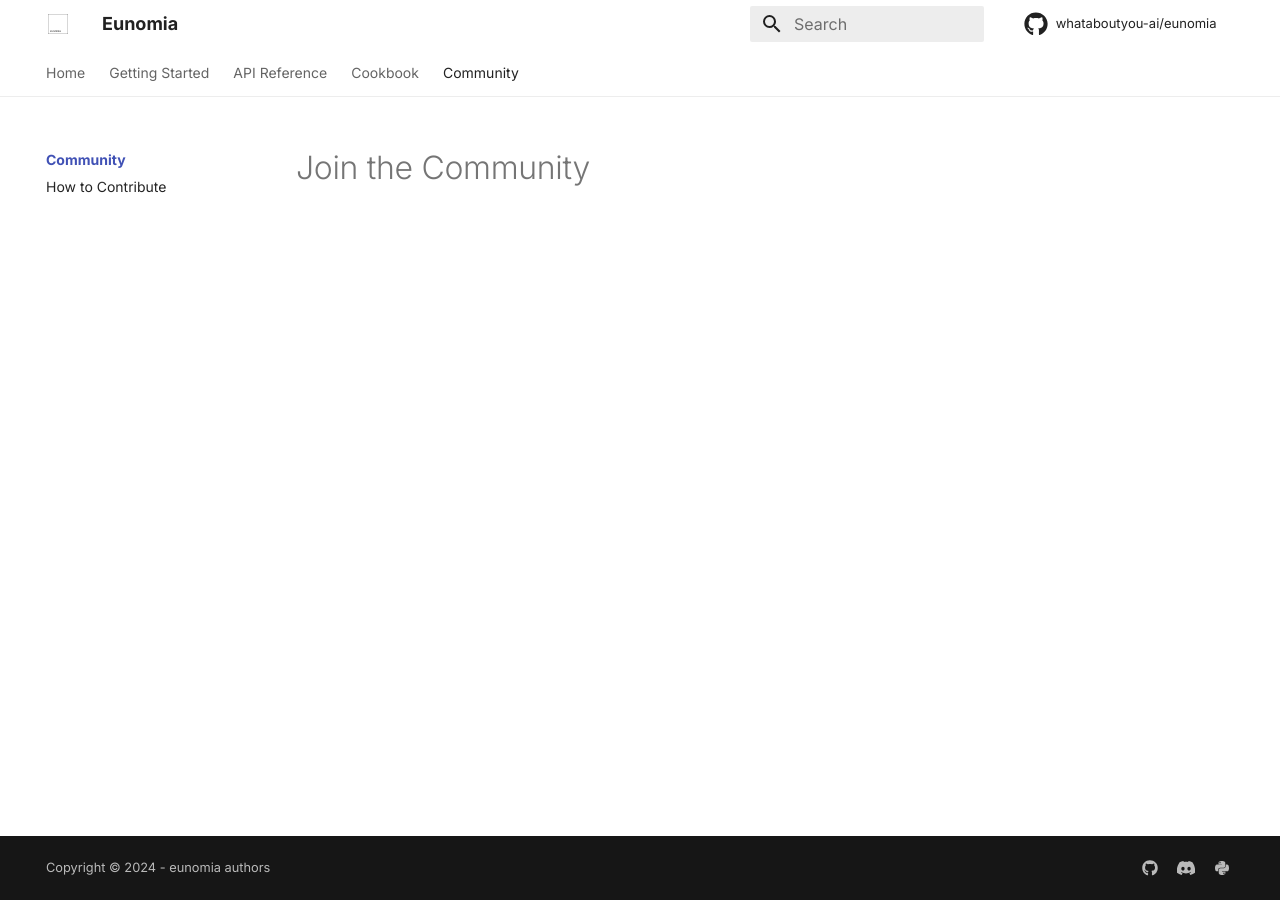
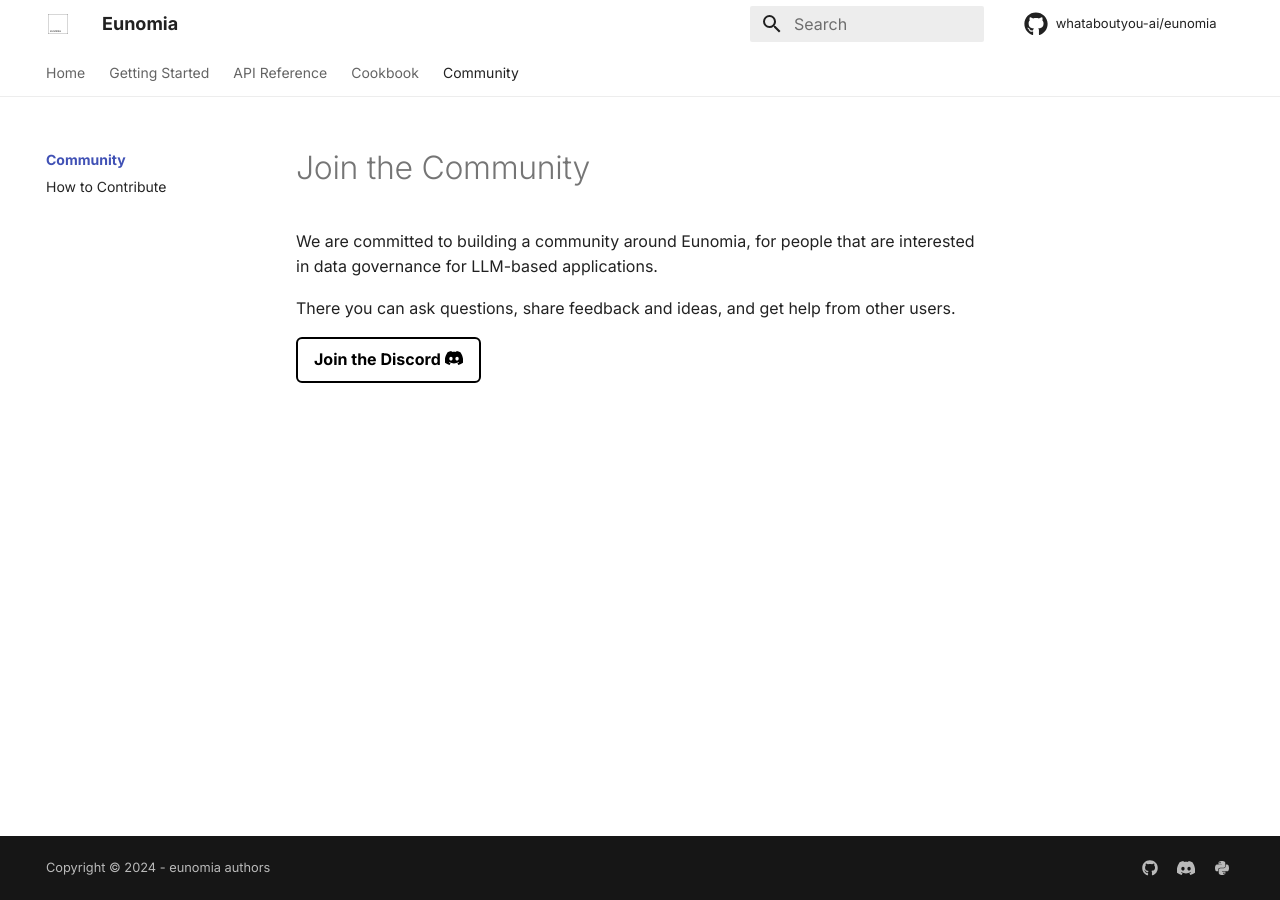
Before and after one commit to whataboutyou-ai/eunomia, an MkDocs documentation site: the page built from docs/community/index.md, in a window 1280 px wide. Built offline with MkDocs 1.6.1 and Material for MkDocs 9.7.7, drawn with Linux system fonts in a browser that asks for light colours; comment, search, counter and statistics services are not loaded.

Commit message:
Add docs community page

```diff
--- a/docs/community/index.md
+++ b/docs/community/index.md
@@ -1,3 +1,10 @@
 ---
 title: Join the Community
 ---
+We are committed to building a community around Eunomia, for people that are interested in data governance for LLM-based applications.
+
+There you can ask questions, share feedback and ideas, and get help from other users.
+
+[Join the Discord :fontawesome-brands-discord:][eunomia-discord]{ .md-button }
+
+[eunomia-discord]: https://discord.gg/TODO
```
